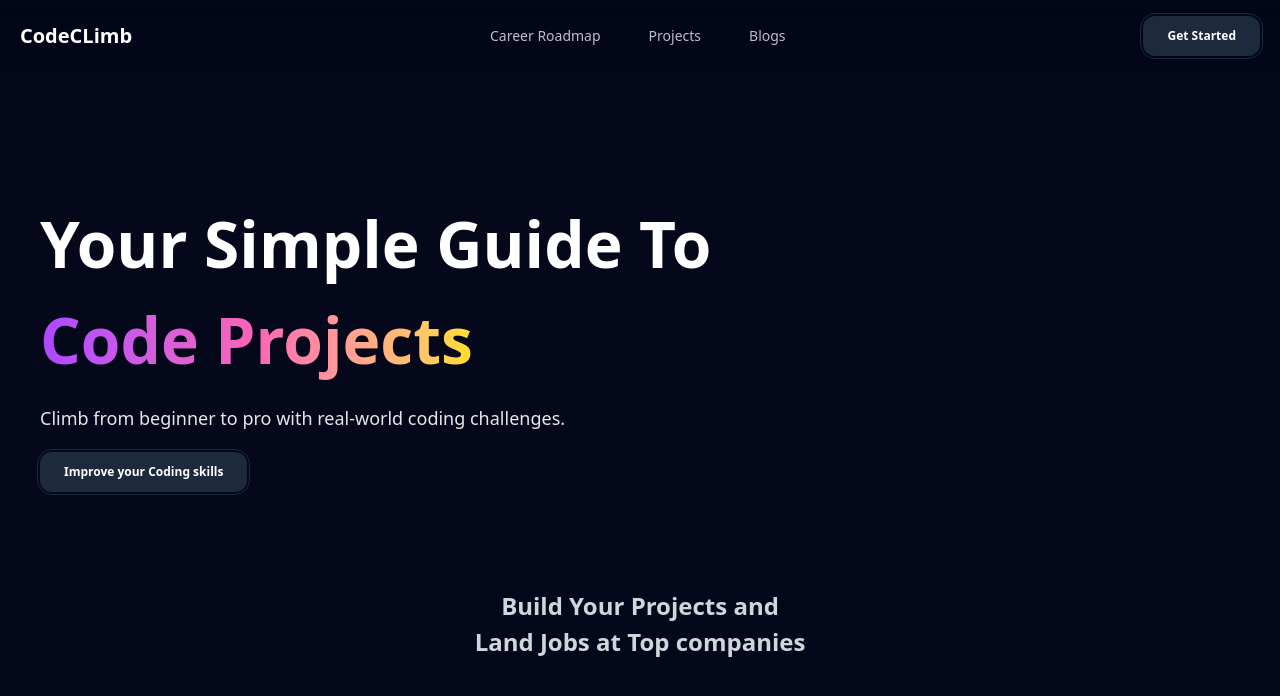
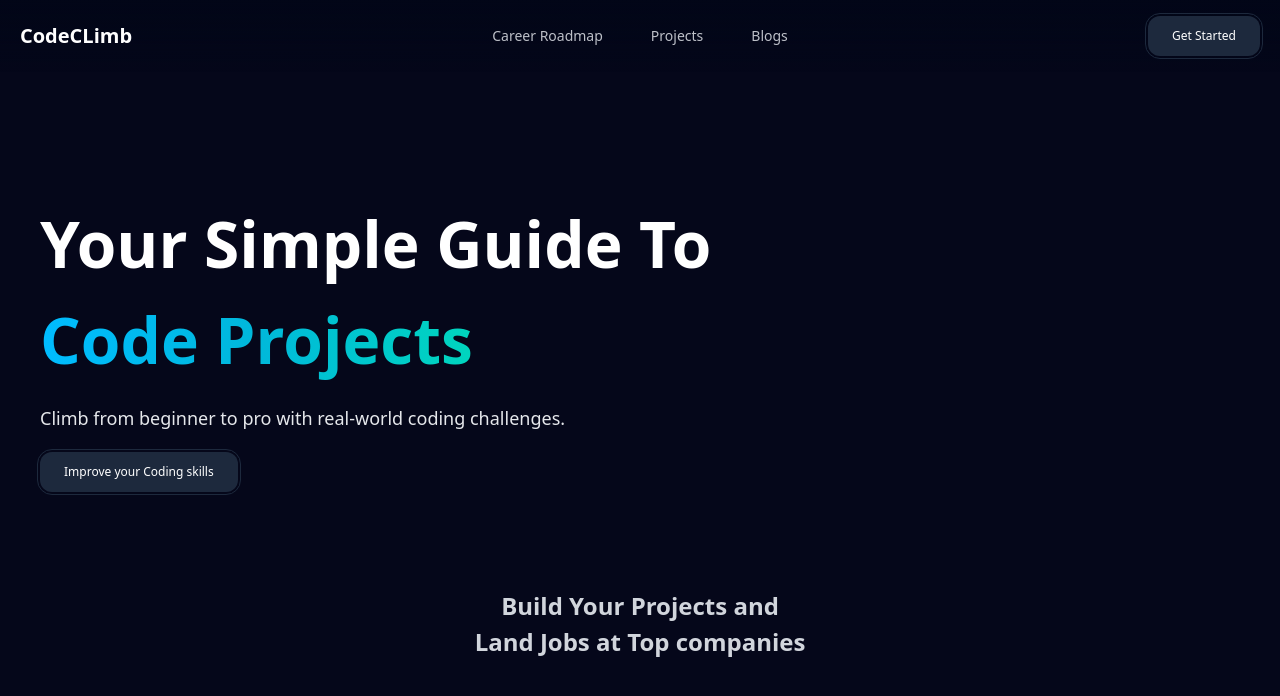
Before and after one commit to Tanujeet/CodeClimb, a Next.js app in the folder apps/web/: page / in a window 1280 px wide. Shown: the top 696 px of the page. Built offline with nearby package versions, Linux system fonts and the light colour scheme.

Commit message:
colour changed

```diff
--- a/apps/web/Components/Navbar.tsx
+++ b/apps/web/Components/Navbar.tsx
@@ -23,7 +23,9 @@ const Navbar = () => {
 
       <button
         onClick={() => router.push("/auth/signin")}
-        className="relative px-6 py-3 rounded-xl text-xs bg-slate-800 w-fit h-fit  outline outline-offset-2 outline-slate-800 hover:outline-purple-500 font-semibold hover:bg-gradient-to-br from-indigo-500 via-purple-500 to-pink-500 glass-effect transition-all duration-300 ease-in-out"
+        className="relative px-6 py-3 rounded-xl text-xs bg-slate-800 w-fit h-fit  outline outline-offset-2 outline-slate-800 hover:bg-gradient-to-br from-slate-500 via-cyan-600 to-teal-500
+hover:outline-cyan-600
+glass-effect transition-all duration-300 ease-in-out"
       >
         Get Started
       </button>
--- a/apps/web/app/page.tsx
+++ b/apps/web/app/page.tsx
@@ -11,7 +11,7 @@ const page = () => {
       <div className="pt-45 pl-10">
         <h1 className="font-semibold text-[2.2rem] md:text-[3rem] lg:text-[4rem] max-w-[800px] mt-4 z-10">
           Your Simple Guide To <br />
-          <span className="text-transparent bg-clip-text bg-gradient-to-r w-fit from-purple-500 via-pink-400 to-yellow-300">
+          <span className="text-transparent bg-clip-text bg-gradient-to-r w-fit from-sky-400 via-cyan-500 to-teal-400">
             Code Projects
           </span>
         </h1>
@@ -20,7 +20,9 @@ const page = () => {
         </p>
         <button
           onClick={() => router.push("/auth/signin")}
-          className="relative mt-5 px-6 py-3 rounded-xl text-xs bg-slate-800 w-fit h-fit  outline outline-offset-2 outline-slate-800 hover:outline-purple-500 font-semibold hover:bg-gradient-to-br from-indigo-500 via-purple-500 to-pink-500 glass-effect transition-all duration-300 ease-in-out"
+          className="relative mt-5 px-6 py-3 rounded-xl text-xs bg-slate-800 w-fit h-fit  outline outline-offset-2 outline-slate-800 hover:bg-gradient-to-br from-slate-500 via-cyan-600 to-teal-500
+hover:outline-cyan-600
+ glass-effect transition-all duration-300 ease-in-out"
         >
           Improve your Coding skills
         </button>
```
